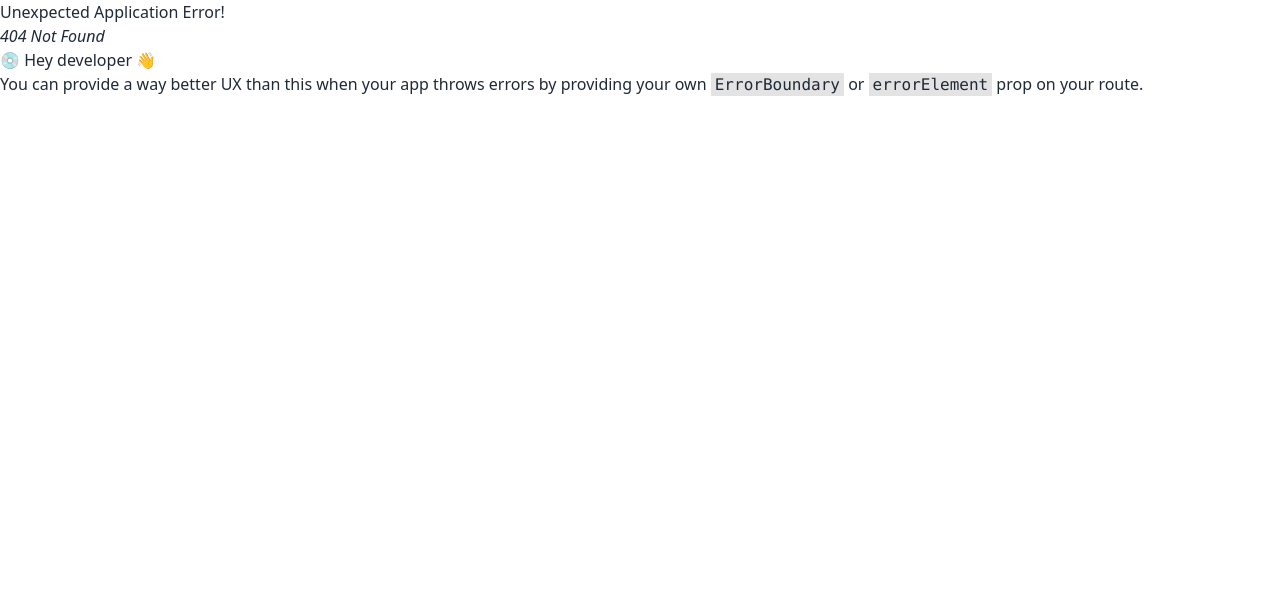
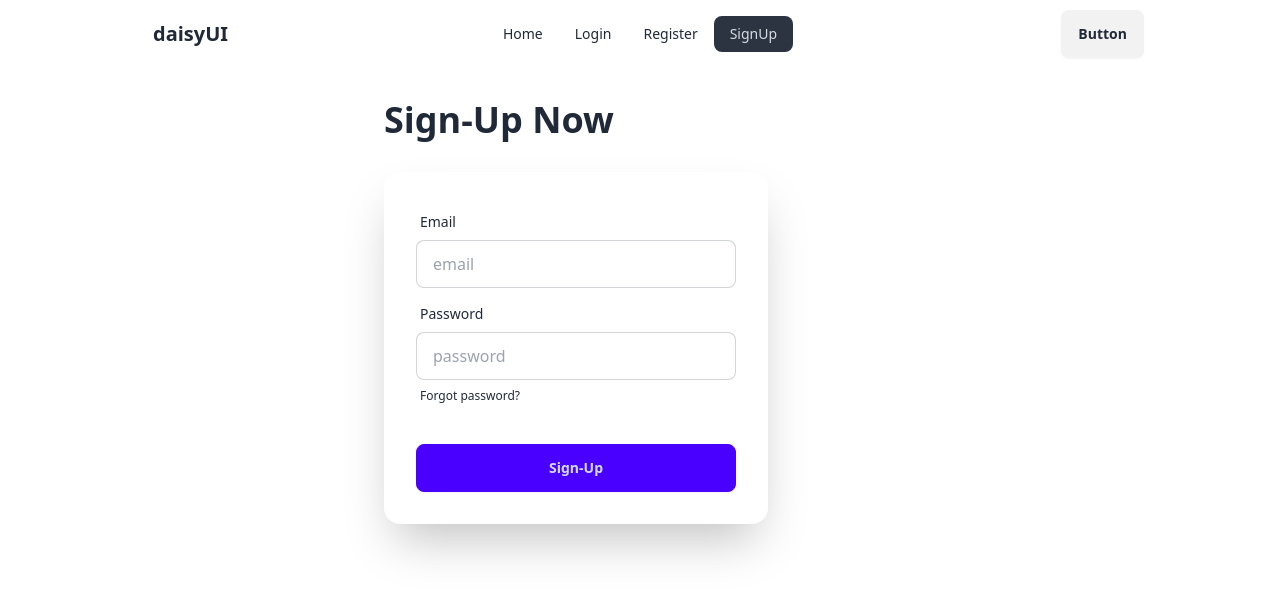
Before and after one commit to Abubokkor98/email-password-auth, a React (Vite) app: page /sign-up in a window 1280 px wide. Before the commit this address had no page. Shown: the top 596 px of the page. Built offline with nearby package versions, Linux system fonts and the light colour scheme.

Commit message:
recap create user using email and password

```diff
--- a/src/Component/Header.jsx
+++ b/src/Component/Header.jsx
@@ -14,7 +14,7 @@
         <NavLink to={"/register"}>Register</NavLink>
       </li>
       <li>
-        <NavLink to={"/register2"}>Register 2</NavLink>
+        <NavLink to={"/sign-up"}>SignUp</NavLink>
       </li>
     </>
   );
--- /dev/null
+++ b/src/Component/SignUp.jsx
@@ -0,0 +1,68 @@
+import { createUserWithEmailAndPassword } from "firebase/auth";
+import React, { useState } from "react";
+import { auth } from "../firebase.init";
+
+export default function SignUp() {
+  const [errorMessage, setErrorMessage] = useState("");
+
+  const handleSignUp = (e) => {
+    e.preventDefault();
+    const email = e.target.email.value;
+    const password = e.target.password.value;
+    console.log(email, password);
+
+    // reset error message
+    setErrorMessage('');
+
+    // create user
+    createUserWithEmailAndPassword(auth, email, password)
+      .then((result) => {
+        console.log(result.user);
+      })
+      .catch((error) => {
+        setErrorMessage(error.message);
+      });
+  };
+  return (
+    <div className="w-6/12 mx-auto">
+      <h1 className="text-4xl font-bold my-8">Sign-Up Now</h1>
+      <div className="card bg-base-100 w-full max-w-sm shrink-0 shadow-2xl">
+        <form className="card-body" onSubmit={handleSignUp}>
+          <div className="form-control">
+            <label className="label">
+              <span className="label-text">Email</span>
+            </label>
+            <input
+              type="email"
+              placeholder="email"
+              name="email"
+              className="input input-bordered"
+              required
+            />
+          </div>
+          <div className="form-control">
+            <label className="label">
+              <span className="label-text">Password</span>
+            </label>
+            <input
+              type="password"
+              placeholder="password"
+              name="password"
+              className="input input-bordered"
+              required
+            />
+            <label className="label">
+              <a href="#" className="label-text-alt link link-hover">
+                Forgot password?
+              </a>
+            </label>
+          </div>
+          <div className="form-control mt-6">
+            <button className="btn btn-primary">Sign-Up</button>
+          </div>
+        </form>
+        {errorMessage && <p className="text-red-700">{errorMessage}</p>}
+      </div>
+    </div>
+  );
+}
--- a/src/main.jsx
+++ b/src/main.jsx
@@ -10,6 +10,7 @@
 import Home from './Pages/Home';
 import Login from './Component/Login';
 import Register from './Component/Register';
+import SignUp from './Component/SignUp';
 
 const router = createBrowserRouter([
   {
@@ -28,7 +29,10 @@
         path: "/register",
        element: <Register></Register>,
       },
-
+      {
+        path: "/sign-up",
+        element: <SignUp></SignUp>
+      },
     ]
   },
 ]);
```
